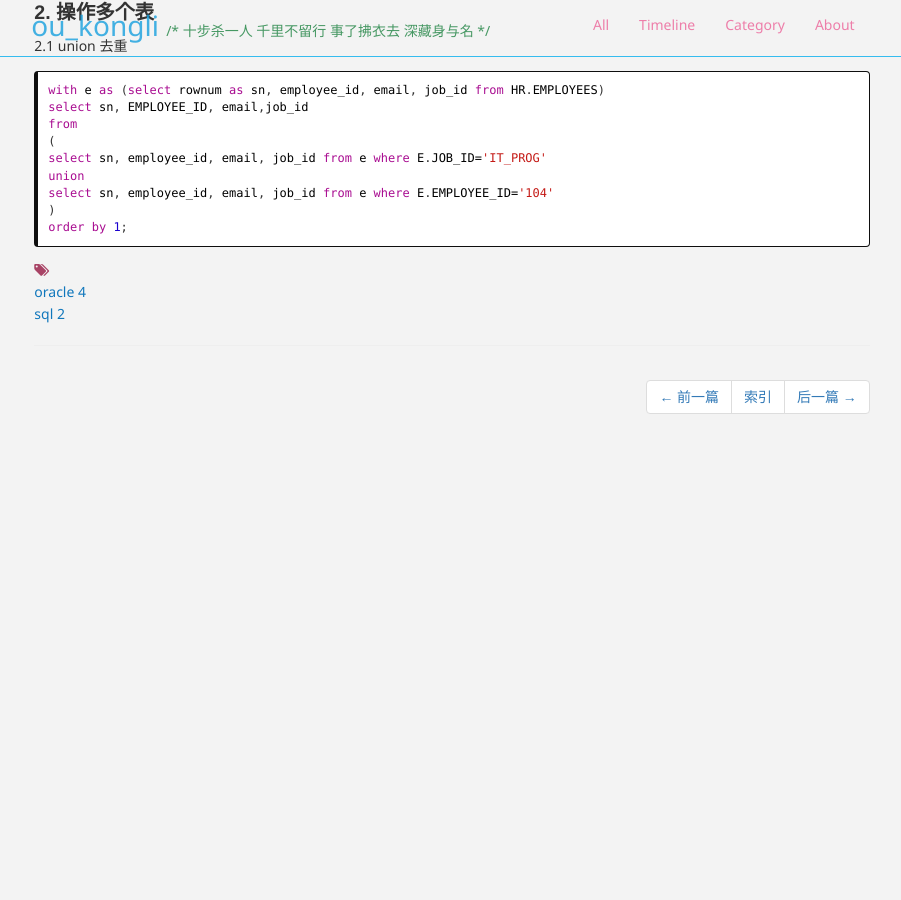
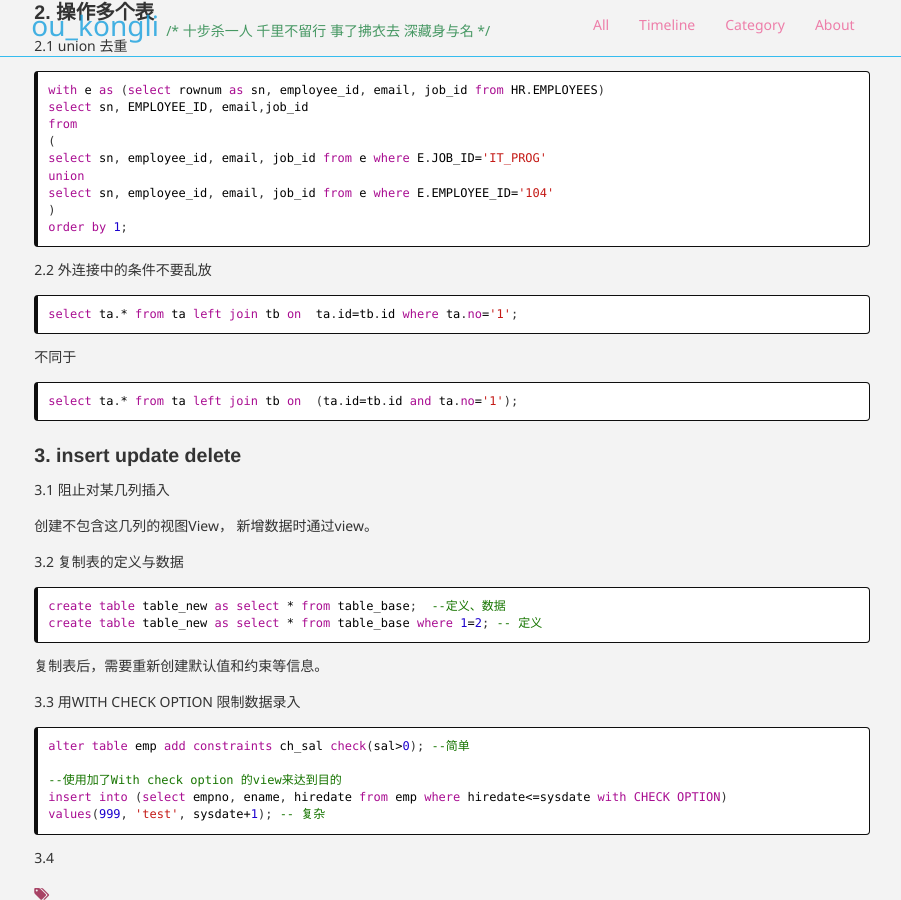
Before and after one commit to ouyangkongli/ouyangkongli.github.io, a Jekyll site: the page built from _posts/2016-10-19-oracle-opt-1.md, in a window 1280 px wide and 900 px high, scrolled down 828 px. Shown: the whole window, without its empty margins (194-1095 px from the left). Built offline with Jekyll 4.4.1, drawn with Linux system fonts in a browser that asks for light colours; nearby versions of some CDN libraries; comment, search, counter and statistics services are not loaded; before the commit the page ends 1316 px from its top, so only the background shows below that.

Commit message:
oracle note

````diff
--- a/_posts/2016-10-19-oracle-opt-1.md
+++ b/_posts/2016-10-19-oracle-opt-1.md
@@ -31,7 +31,7 @@ FROM HR.EMPLOYEES T;
 1.3 translate(expr, from_string, to_string)
 
 ```sql
-    select translate('ab 你好 bcadefg', 'abcdefg', '1234') from dual;
+select translate('ab 你好 bcadefg', 'abcdefg', '1234') from dual;
 ```
 
 1.4 处理空值排序`nulls first`/`nulls last`
@@ -64,3 +64,40 @@ select sn, employee_id, email, job_id from e where E.EMPLOYEE_ID='104'
 )
 order by 1;
 ```
+
+2.2 外连接中的条件不要乱放
+
+```sql
+select ta.* from ta left join tb on  ta.id=tb.id where ta.no='1';
+```
+不同于
+
+```sql
+select ta.* from ta left join tb on  (ta.id=tb.id and ta.no='1');
+```
+
+### 3. insert update delete
+
+3.1 阻止对某几列插入
+
+创建不包含这几列的视图View， 新增数据时通过view。
+
+3.2 复制表的定义与数据
+
+```sql
+create table table_new as select * from table_base;  --定义、数据
+create table table_new as select * from table_base where 1=2; -- 定义
+```
+复制表后，需要重新创建默认值和约束等信息。
+
+3.3 用WITH CHECK OPTION 限制数据录入
+
+```sql
+alter table emp add constraints ch_sal check(sal>0); --简单
+
+--使用加了With check option 的view来达到目的
+insert into (select empno, ename, hiredate from emp where hiredate<=sysdate with CHECK OPTION)
+values(999, 'test', sysdate+1); -- 复杂
+```
+
+3.4
````
